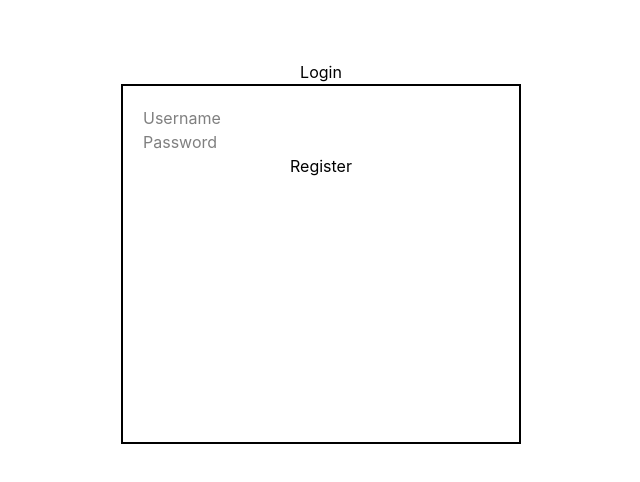
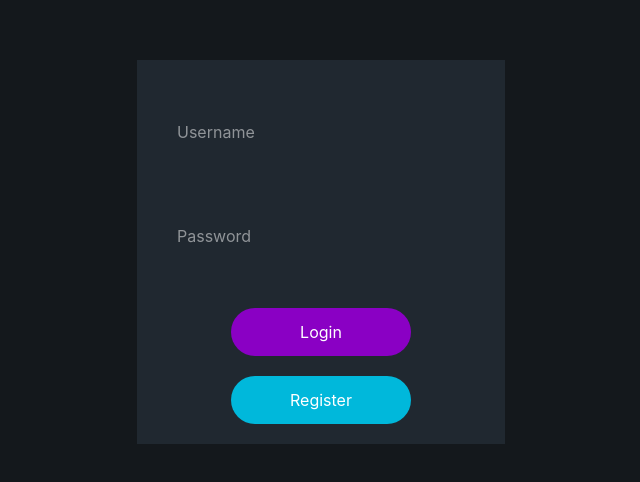
Before and after one commit to edmekit/readou, a React (Vite) app in the folder readou-frontend/: page / in a window 1280 px wide. Shown: the part 148-630 px from the top of the page, without its empty margins (319-959 px from the left). Built offline with nearby package versions, Linux system fonts and the light colour scheme.

Commit message:
ui for register and login

```diff
--- a/readou-frontend/src/App.jsx
+++ b/readou-frontend/src/App.jsx
@@ -12,8 +12,8 @@ function App(){
     return (
         <BrowserRouter>
         <Routes>
-            <Route path="/" element={<Register/>}/>
-            <Route path="/login" element={<Login/>}/>
+            <Route path="/register" element={<Register/>}/>
+            <Route path="/" element={<Login/>}/>
             <Route path="/profile" element={<Profiles/>}/>
             <Route path="/community" element={<Community/>}/>
             <Route path="/stories" element={<Stories/>}/>
--- a/readou-frontend/src/pages/Login.jsx
+++ b/readou-frontend/src/pages/Login.jsx
@@ -1,5 +1,5 @@
 import { useState } from "react";
-import { useNavigate } from "react-router-dom";
+import { Link, useNavigate } from "react-router-dom";
 function Login() {
     const navigate = useNavigate();
     const [username, setUsername] = useState('');
@@ -25,24 +25,35 @@ function Login() {
             console.log("stored user_id:", data.user_id);
             navigate('/profile');
         } else {
-            setError('Invalid username or password');
+            setError('Account not found. Register instead.');
             console.log("No user_id returned from backend");
         }
     }
 
     return (
-        <div className="flex flex-col items-center justify-center h-screen">
+        <div className="flex flex-col items-center justify-center h-screen bg-[#14181C]">
             {error && <p className="text-red-500">{error}</p>}
-            <form className="flex flex-col border-2 border-black p-5 w-100 h-90"
+            <form className="flex flex-col
+            items-center p-5 bg-[#202830] text-white"
             onSubmit={(e) => login(e)}>
-                <input type="text" value={username}
+                <input type="text"
+                className="w-full m-5 p-5"
+                value={username}
                 onChange={(e) => setUsername(e.target.value)}
                 placeholder="Username" />
                 <input type="password" value={password}
+                className="w-full m-5 p-5"
                 onChange={(e) => setPassword(e.target.value)}
                 placeholder="Password" />
-                <button type="submit">Login</button>
+                <button type="submit"
+                    className="bg-[#8a00c4] text-white hover:shadow-[0_0_25px_#8a00c4] min-w-[180px] p-3 m-5 rounded-full">Login</button>
+                <button
+                className="bg-cyan-500 text-white hover:shadow-[0_0_25px_#22d3ee] min-w-[180px] p-3 rounded-full"
+                onClick={() => {
+                    navigate('/register');
+                }}>Register</button>
             </form>
+
         </div>
 
     )
--- a/readou-frontend/src/pages/Register.jsx
+++ b/readou-frontend/src/pages/Register.jsx
@@ -18,18 +18,26 @@ function Register() {
     }
 
     return (
-        <div className="flex flex-col items-center justify-center h-screen">
-            <Link to ="/login">Login</Link>
-        <form className="flex flex-col border-2 border-black p-5 w-100 h-90"
-        onSubmit={register}>
-            <input type="text" value={username}
+        <div className="flex flex-col items-center justify-center h-screen bg-[#14181C]">
+            <form className="flex flex-col
+            items-center p-5  bg-[#202830] text-white rounded-xl"
+            onSubmit={(e) => login(e)}>
+                <input type="text"
+                className="w-full m-5 p-5"
+                value={username}
                 onChange={(e) => setUsername(e.target.value)}
                 placeholder="Username" />
                 <input type="password" value={password}
+                className="w-full m-3 p-5"
                 onChange={(e) => setPassword(e.target.value)}
                 placeholder="Password" />
-            <button type="submit">Register</button>
+                <button
+                className="bg-cyan-500 text-white hover:shadow-[0_0_25px_#22d3ee] min-w-[180px] p-3 rounded-full"
+                onClick={() => {
+                    navigate('/register');
+                }}>Register</button>
             </form>
+
         </div>
     )
 }
```
Lines whose indentation alone changed are shown as unchanged.
